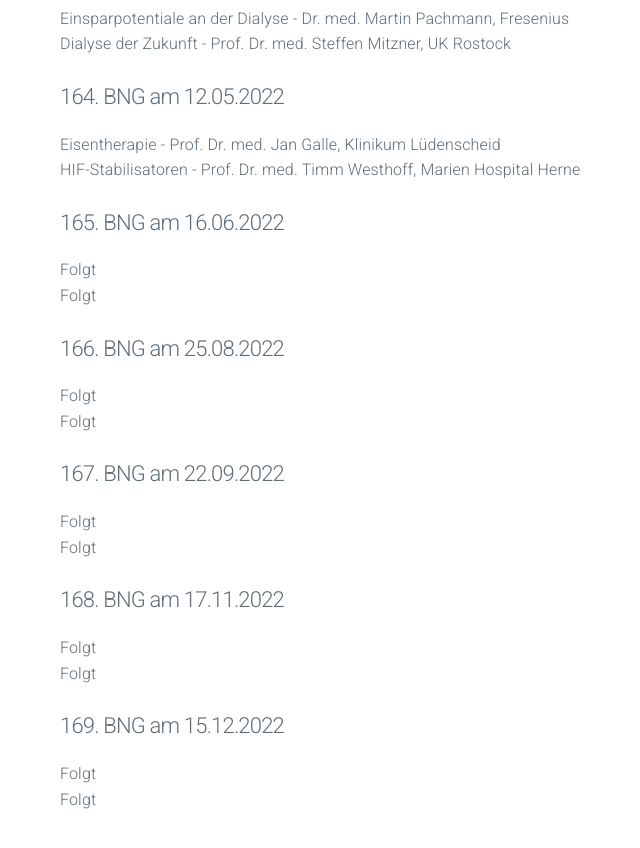
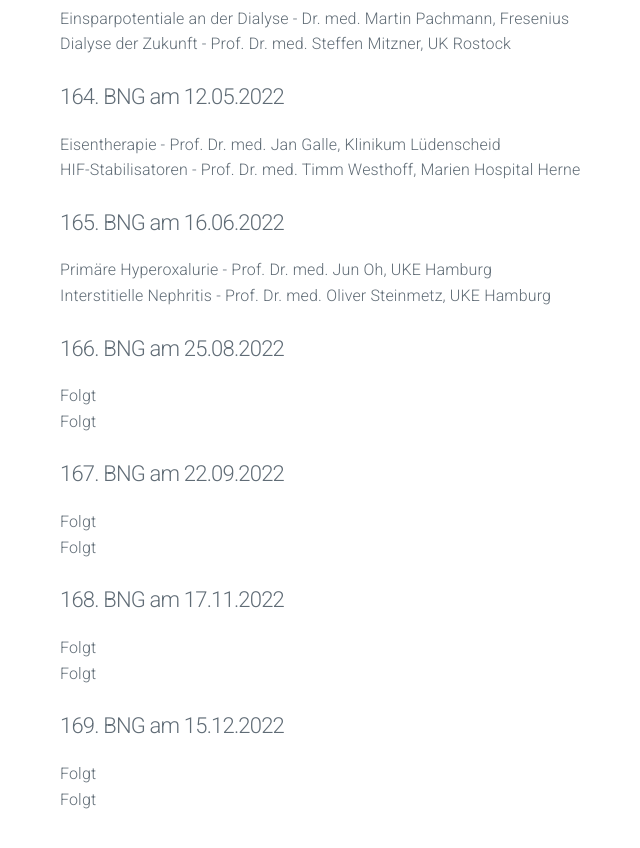
Before and after one commit to manuelpaul86/manuelpaul86.github.io, a Jekyll site: the page built from termine.md, in a window 1280 px wide and 900 px high, scrolled down 921 px. Shown: the top 848 px of the window, without its empty margins (150-790 px from the left). Built offline with Jekyll 4.4.1, drawn with Linux system fonts in a browser that asks for light colours.

Commit message:
Update termine.md

```diff
--- a/termine.md
+++ b/termine.md
@@ -30,8 +30,8 @@ Eisentherapie - Prof. Dr. med. Jan Galle, Klinikum Lüdenscheid
 HIF-Stabilisatoren - Prof. Dr. med. Timm Westhoff, Marien Hospital Herne
 
 #### 165. BNG am 16.06.2022
-Folgt
-Folgt
+Primäre Hyperoxalurie - Prof. Dr. med. Jun Oh, UKE Hamburg
+Interstitielle Nephritis - Prof. Dr. med. Oliver Steinmetz, UKE Hamburg
 
 #### 166. BNG am 25.08.2022
 Folgt
```
